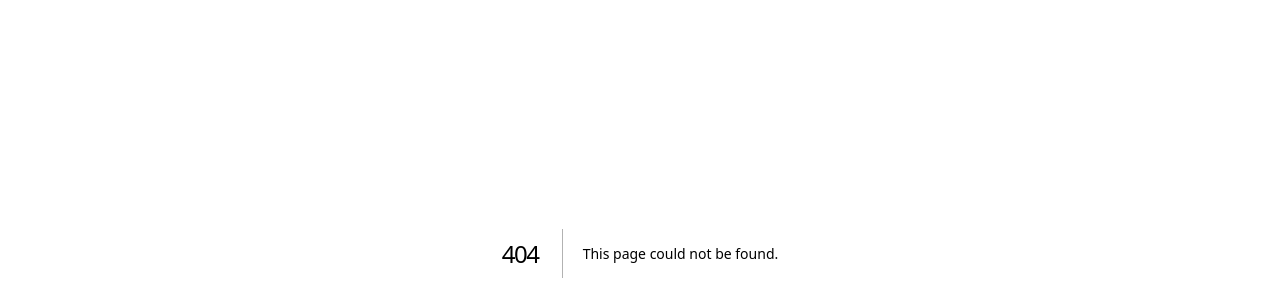
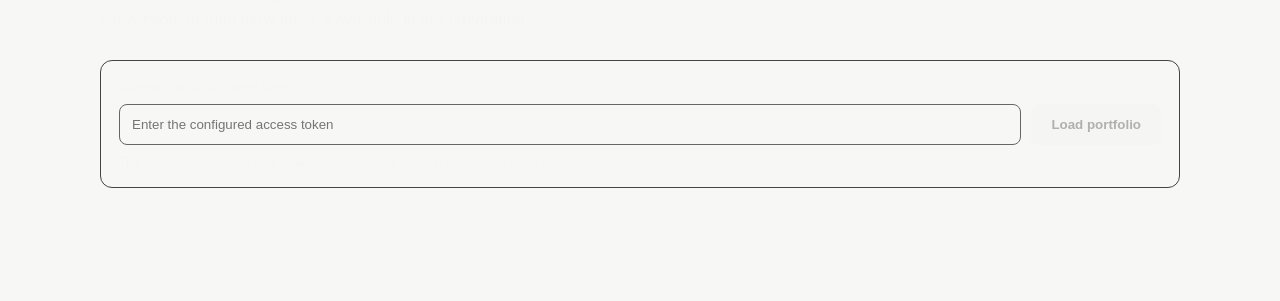
Before and after one commit to karandeep2799-source/corleon-engine, a Next.js app in the folder apps/web/: page /portfolio/angelone in a window 1280 px wide. Before the commit this address had no page. Shown: the part 147-448 px from the top of the page. Built offline with nearby package versions, Linux system fonts and the light colour scheme.

Commit message:
feat(angelone): add private portfolio dashboard

```diff
--- /dev/null
+++ b/apps/web/app/portfolio/angelone/page.tsx
@@ -0,0 +1,148 @@
+"use client";
+
+import { useState } from "react";
+
+type Holding = {
+  tradingsymbol: string;
+  exchange: string;
+  quantity: number;
+  averageprice: number;
+  ltp: number;
+  profitandloss: number;
+  pnlpercentage: number;
+};
+
+type Portfolio = {
+  retrievedAt: string;
+  holdings: Holding[];
+  totalholding: {
+    totalholdingvalue?: number;
+    totalinvvalue?: number;
+    totalprofitandloss?: number;
+    totalpnlpercentage?: number;
+  } | null;
+  positions: Array<Record<string, unknown>>;
+};
+
+const money = (value?: number) =>
+  typeof value === "number"
+    ? new Intl.NumberFormat("en-IN", { style: "currency", currency: "INR", maximumFractionDigits: 2 }).format(value)
+    : "—";
+
+export default function AngelOnePortfolioPage() {
+  const [accessToken, setAccessToken] = useState("");
+  const [portfolio, setPortfolio] = useState<Portfolio | null>(null);
+  const [error, setError] = useState("");
+  const [loading, setLoading] = useState(false);
+
+  async function loadPortfolio(event: React.FormEvent<HTMLFormElement>) {
+    event.preventDefault();
+    setError("");
+    setPortfolio(null);
+    setLoading(true);
+    try {
+      const response = await fetch("/api/integrations/angelone/portfolio", {
+        method: "GET",
+        headers: { Authorization: `Bearer ${accessToken}` },
+        cache: "no-store",
+      });
+      const payload = await response.json();
+      if (!response.ok) throw new Error(typeof payload.error === "string" ? payload.error : "Unable to load portfolio.");
+      setPortfolio(payload as Portfolio);
+    } catch (cause) {
+      setError(cause instanceof Error ? cause.message : "Unable to load portfolio.");
+    } finally {
+      setLoading(false);
+    }
+  }
+
+  return (
+    <main style={{ maxWidth: 1120, margin: "0 auto", padding: "40px 20px", color: "var(--foreground, #f5f5f5)" }}>
+      <p style={{ fontSize: 12, letterSpacing: 2, opacity: 0.65 }}>CORLEON PORTFOLIO INTELLIGENCE</p>
+      <h1 style={{ fontSize: 36, margin: "8px 0" }}>Angel One portfolio</h1>
+      <p style={{ maxWidth: 720, opacity: 0.72, lineHeight: 1.6 }}>
+        Private, read-only holdings and positions. No order placement, modification, cancellation,
+        position conversion, or fund movement is available in this integration.
+      </p>
+
+      <form onSubmit={loadPortfolio} style={{ display: "flex", gap: 10, flexWrap: "wrap", margin: "28px 0", padding: 18, border: "1px solid #444", borderRadius: 12 }}>
+        <label htmlFor="access-token" style={{ width: "100%", fontSize: 13, opacity: 0.75 }}>Corleon portfolio access token</label>
+        <input
+          id="access-token"
+          type="password"
+          autoComplete="off"
+          value={accessToken}
+          onChange={(event) => setAccessToken(event.target.value)}
+          placeholder="Enter the configured access token"
+          required
+          style={{ flex: "1 1 320px", minWidth: 0, padding: 12, borderRadius: 8, border: "1px solid #666", background: "transparent", color: "inherit" }}
+        />
+        <button type="submit" disabled={loading || !accessToken} style={{ padding: "12px 20px", borderRadius: 8, border: 0, cursor: "pointer", fontWeight: 700 }}>
+          {loading ? "Connecting…" : "Load portfolio"}
+        </button>
+        <p style={{ width: "100%", margin: 0, fontSize: 12, opacity: 0.6 }}>The access token is held only in this page's memory and is not saved to browser storage.</p>
+      </form>
+
+      {error && <p role="alert" style={{ color: "#ff8f8f" }}>{error}</p>}
+
+      {portfolio && (
+        <>
+          <p style={{ fontSize: 12, opacity: 0.65 }}>Retrieved {new Date(portfolio.retrievedAt).toLocaleString("en-IN")}</p>
+          <section style={{ display: "grid", gridTemplateColumns: "repeat(auto-fit, minmax(190px, 1fr))", gap: 12, margin: "18px 0 30px" }}>
+            {[
+              ["Portfolio value", money(portfolio.totalholding?.totalholdingvalue)],
+              ["Invested value", money(portfolio.totalholding?.totalinvvalue)],
+              ["Total P&L", money(portfolio.totalholding?.totalprofitandloss)],
+              ["P&L %", typeof portfolio.totalholding?.totalpnlpercentage === "number" ? `${portfolio.totalholding.totalpnlpercentage.toFixed(2)}%` : "—"],
+            ].map(([label, value]) => (
+              <article key={label} style={{ padding: 18, border: "1px solid #444", borderRadius: 12 }}>
+                <p style={{ margin: 0, fontSize: 12, opacity: 0.65 }}>{label}</p>
+                <strong style={{ display: "block", fontSize: 22, marginTop: 8 }}>{value}</strong>
+              </article>
+            ))}
+          </section>
+
+          <h2 style={{ fontSize: 22 }}>Equity holdings ({portfolio.holdings.length})</h2>
+          <div style={{ overflowX: "auto", border: "1px solid #444", borderRadius: 10 }}>
+            <table style={{ width: "100%", borderCollapse: "collapse", minWidth: 760 }}>
+              <thead><tr>{["Symbol", "Exchange", "Qty", "Avg. price", "LTP", "P&L", "P&L %"].map((x) => <th key={x} style={{ textAlign: "right", padding: 12, fontSize: 12, opacity: 0.7 }}>{x}</th>)}</tr></thead>
+              <tbody>
+                {portfolio.holdings.map((holding) => (
+                  <tr key={`${holding.exchange}-${holding.tradingsymbol}`}>
+                    <td style={{ padding: 12, textAlign: "left" }}>{holding.tradingsymbol}</td>
+                    <td style={{ padding: 12, textAlign: "right" }}>{holding.exchange}</td>
+                    <td style={{ padding: 12, textAlign: "right" }}>{holding.quantity}</td>
+                    <td style={{ padding: 12, textAlign: "right" }}>{money(holding.averageprice)}</td>
+                    <td style={{ padding: 12, textAlign: "right" }}>{money(holding.ltp)}</td>
+                    <td style={{ padding: 12, textAlign: "right" }}>{money(holding.profitandloss)}</td>
+                    <td style={{ padding: 12, textAlign: "right" }}>{holding.pnlpercentage.toFixed(2)}%</td>
+                  </tr>
+                ))}
+                {portfolio.holdings.length === 0 && <tr><td colSpan={7} style={{ padding: 18, textAlign: "center" }}>No holdings returned.</td></tr>}
+              </tbody>
+            </table>
+          </div>
+
+          <h2 style={{ fontSize: 22, marginTop: 32 }}>Trading positions ({portfolio.positions.length})</h2>
+          <div style={{ overflowX: "auto", border: "1px solid #444", borderRadius: 10 }}>
+            <table style={{ width: "100%", borderCollapse: "collapse", minWidth: 620 }}>
+              <thead><tr>{["Symbol", "Exchange", "Product", "Net quantity", "Net price"].map((x) => <th key={x} style={{ textAlign: "left", padding: 12, fontSize: 12, opacity: 0.7 }}>{x}</th>)}</tr></thead>
+              <tbody>
+                {portfolio.positions.map((position, index) => (
+                  <tr key={String(position.symboltoken ?? position.tradingsymbol ?? index)}>
+                    <td style={{ padding: 12 }}>{String(position.tradingsymbol ?? "—")}</td>
+                    <td style={{ padding: 12 }}>{String(position.exchange ?? "—")}</td>
+                    <td style={{ padding: 12 }}>{String(position.producttype ?? "—")}</td>
+                    <td style={{ padding: 12 }}>{String(position.netqty ?? "—")}</td>
+                    <td style={{ padding: 12 }}>{String(position.netprice ?? "—")}</td>
+                  </tr>
+                ))}
+                {portfolio.positions.length === 0 && <tr><td colSpan={5} style={{ padding: 18, textAlign: "center" }}>No open positions returned.</td></tr>}
+              </tbody>
+            </table>
+          </div>
+        </>
+      )}
+    </main>
+  );
+}
```
